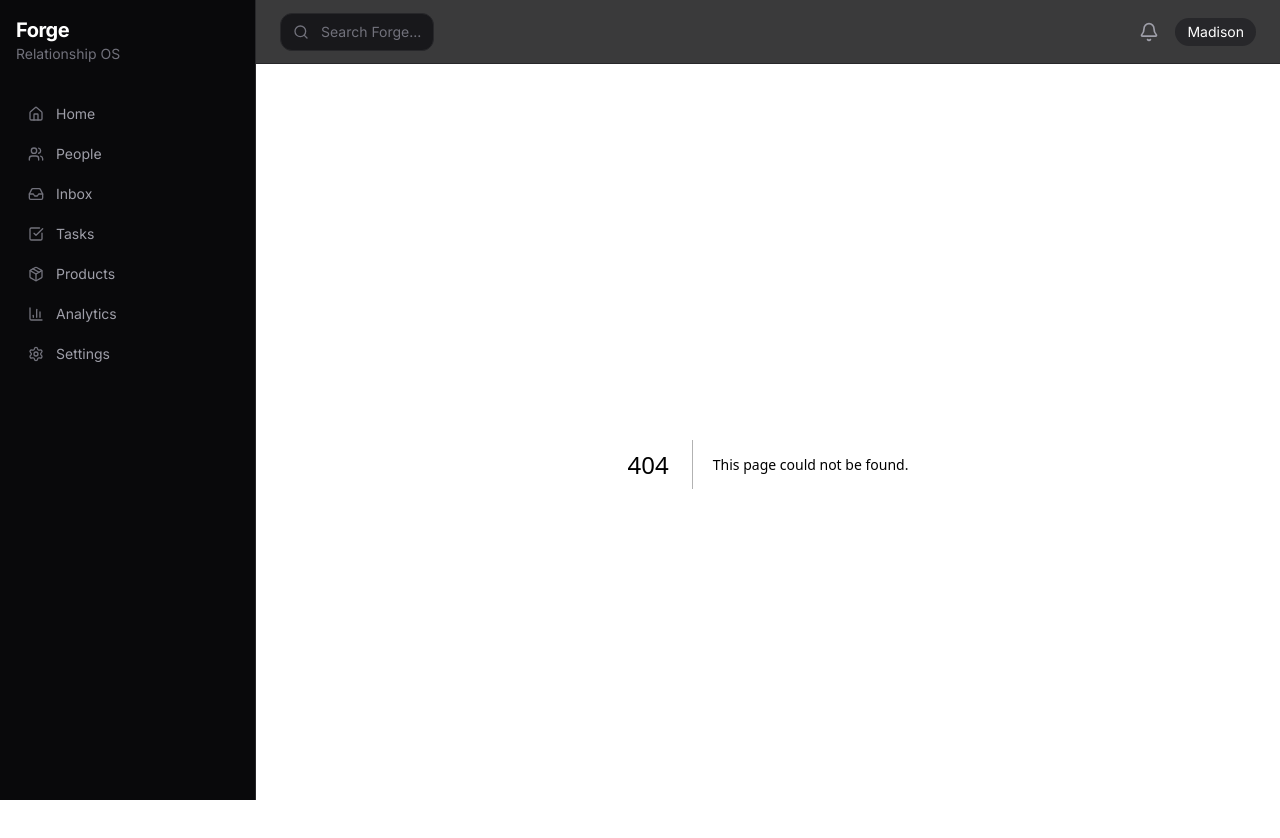
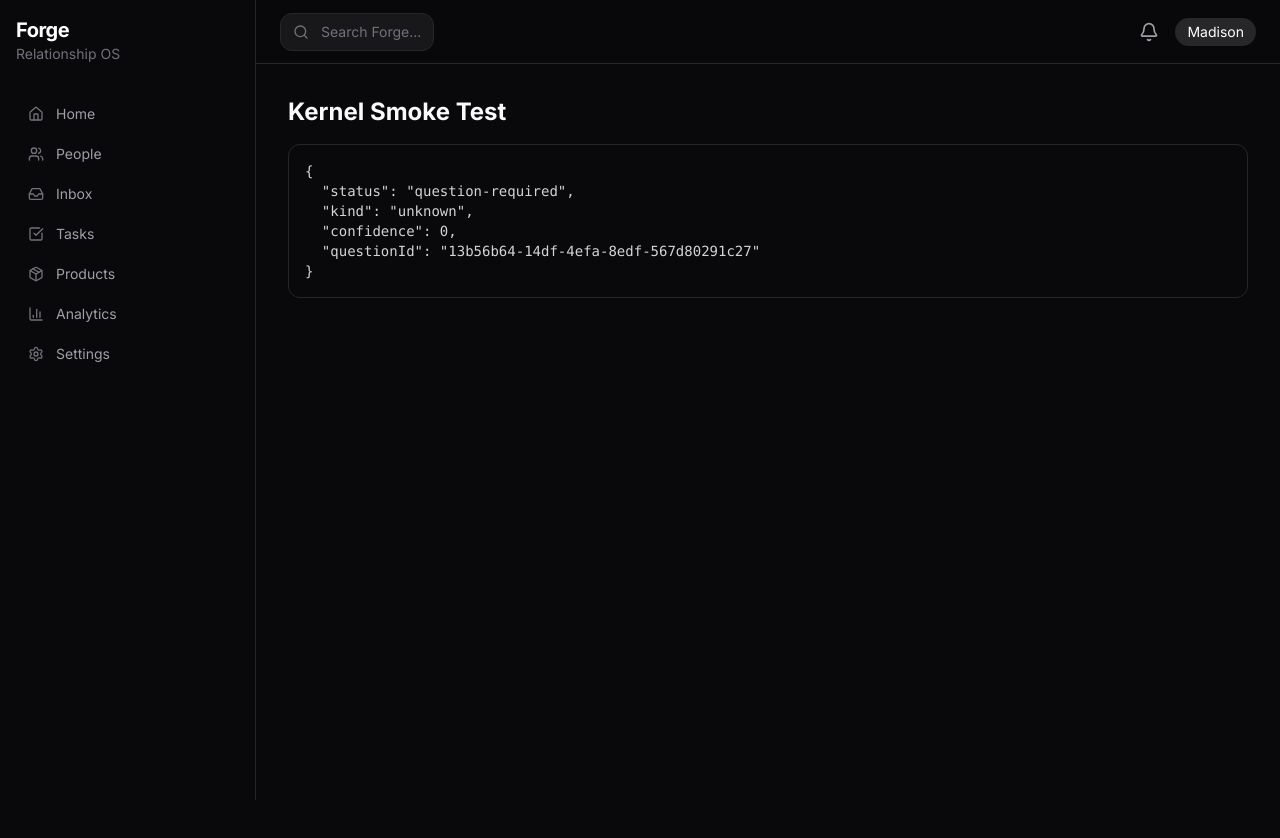
Before and after one commit to matwood18/forge-os, a Next.js app: page /kernel-test in a window 1280 px wide. Before the commit this address had no page. Shown: the top 838 px of the page. After the commit the page ends 800 px from the top, so only its background shows below. Built offline with nearby package versions, Linux system fonts and the light colour scheme.

Commit message:
Add kernel smoke test page

```diff
--- /dev/null
+++ b/app/kernel-test/page.tsx
@@ -0,0 +1,15 @@
+import { runIdentityResolutionSmokeTest } from "@/lib/kernel";
+
+export default async function KernelTestPage() {
+  const result = await runIdentityResolutionSmokeTest();
+
+  return (
+    <div className="p-8">
+      <h1 className="mb-4 text-2xl font-bold">Kernel Smoke Test</h1>
+
+      <pre className="rounded-xl border border-zinc-800 bg-zinc-950 p-4 text-sm text-zinc-300">
+        {JSON.stringify(result, null, 2)}
+      </pre>
+    </div>
+  );
+}
```
